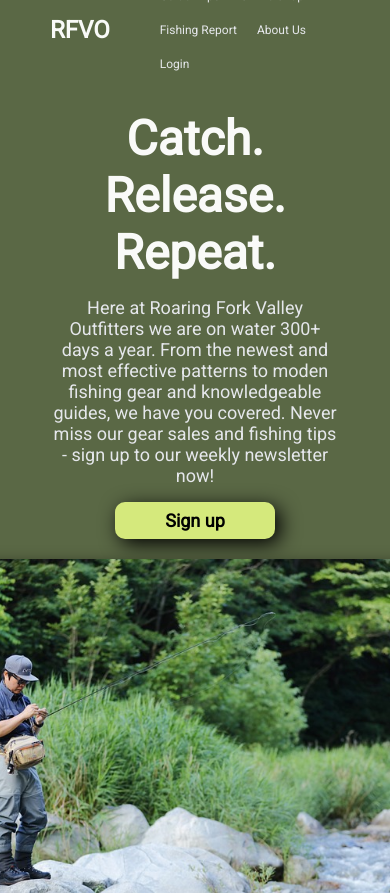
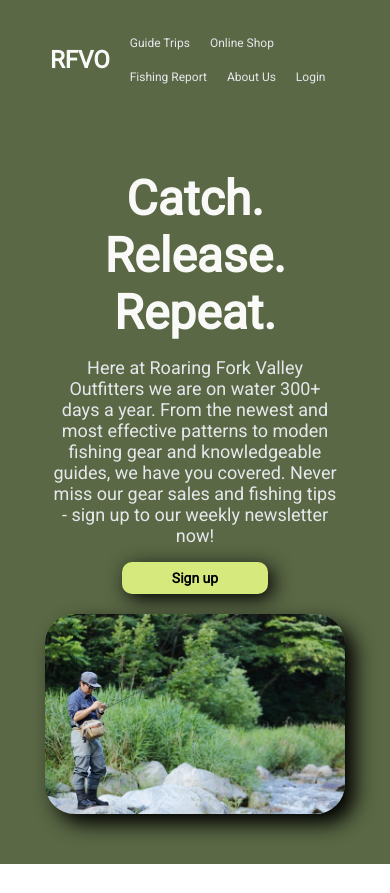
Before and after one commit to cjdinges/top-landing-page, a plain HTML site: page index.html in a window 390 px wide. Shown: the top 893 px of the page. Drawn offline with Linux system fonts and the light colour scheme.

Commit message:
Make Hero and Navbar More Responsive

```diff
--- a/style.css
+++ b/style.css
@@ -213,6 +213,10 @@ p {
         font-size: 12px;
     }
 
+    h1 {
+        font-size: 32px;
+    }
+
     .hero h1,
     .hero p
     {
@@ -220,6 +224,7 @@ p {
     }
 
     .header button {
+        font-size: 16px;
         display: flex;
         justify-content: center;
     }
@@ -230,12 +235,38 @@ p {
 
     .header img {
         display: flex;
-    flex-direction: row;
         justify-content: center;
+        max-width: 400px;
+        min-width: 400px;
     }
 
     .header button {
         margin: auto;
     }
 
+    @media screen and (max-width: 420px) {
+        .navbar {
+            height: 120px;
         }
+
+        .navbar ul {
+            margin-left: 20px;
+        }
+
+        .header img {
+            max-width: 300px;
+            min-width: 300px;
+        }
+
+        h1 {
+            font-size: 24px;
+        }
+
+        .header button {
+            font-size: 14px;
+            display: flex;
+            justify-content: center;
+        }
+    }
+
+}
```
Lines whose indentation alone changed are shown as unchanged.
